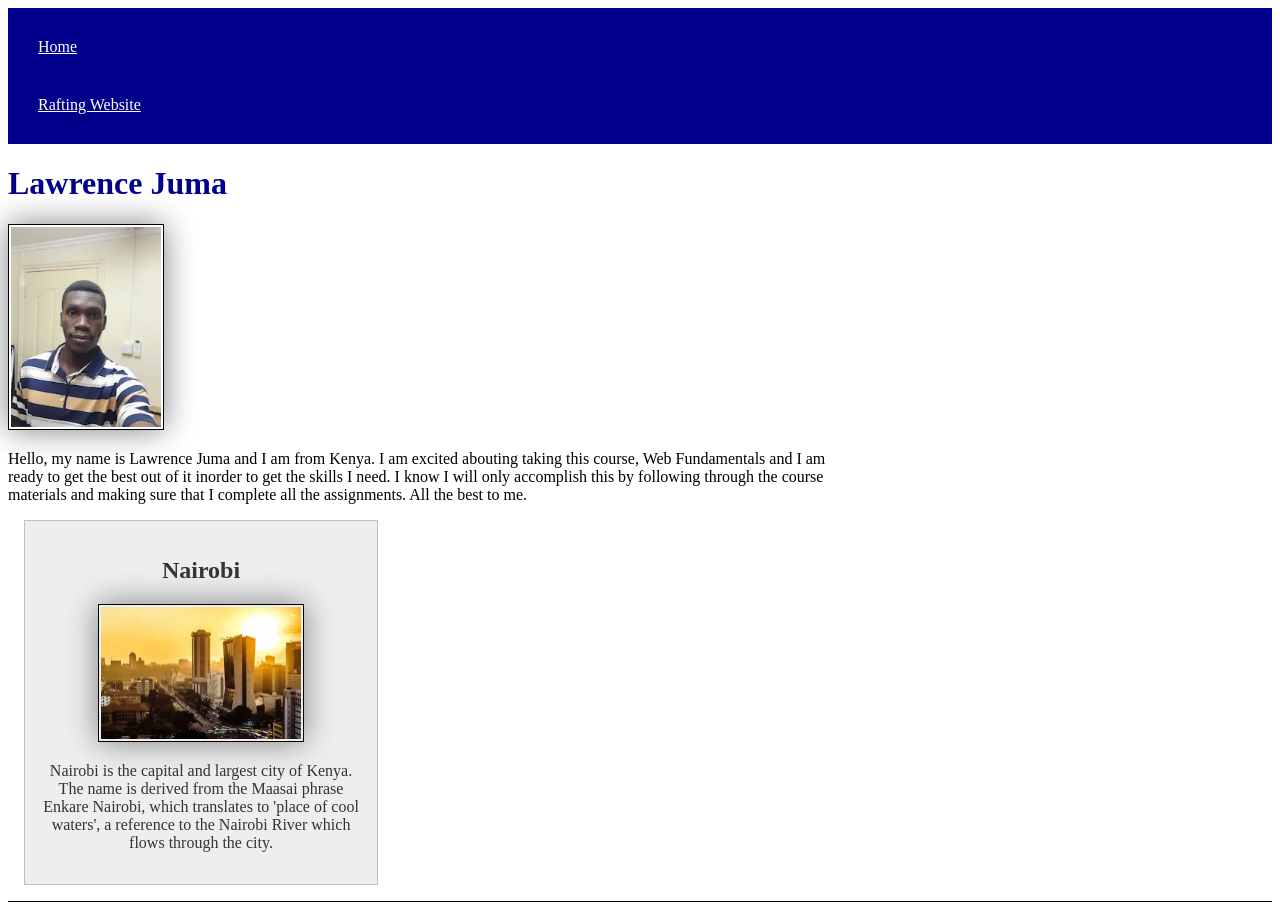
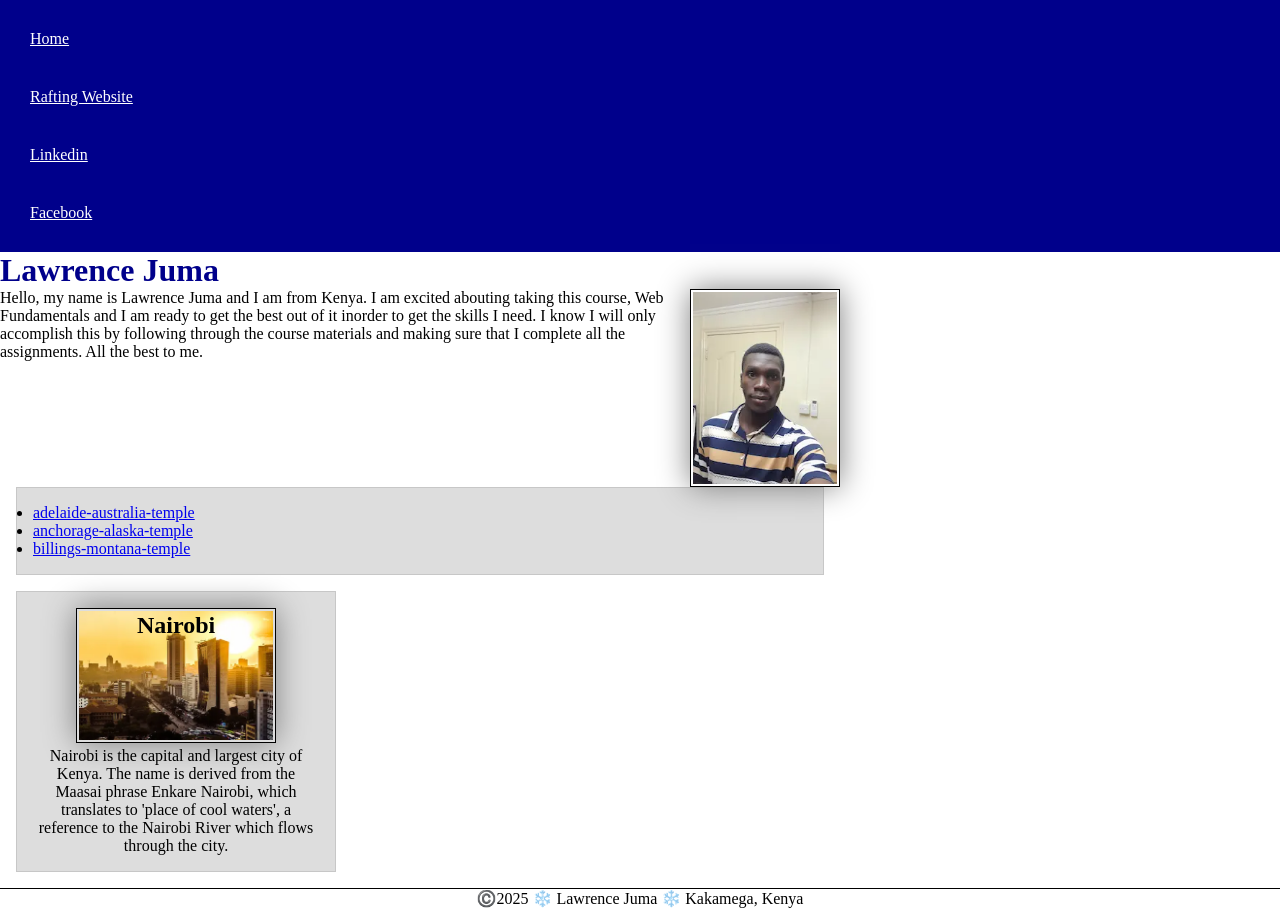
Before and after one commit to Ljay01/wdd130, a plain HTML site: page index.html in a window 1280 px wide. Shown: the top 911 px of the page. Drawn offline with Linux system fonts and the light colour scheme.

Commit message:
Rafting company about us page

```diff
--- a/index.html
+++ b/index.html
@@ -1,5 +1,6 @@
 <!DOCTYPE html>
 <html lang="en-US">
+
 <head>
     <meta charset="UTF-8">
     <meta name="viewport" content="width=device-width, initial-scale=1.0">
@@ -8,27 +9,49 @@
     <meta name="description" content="This is Lawrence Juma's WDD 120 home page">
     <meta name="author" content="Lawrence Juma">
 </head>
+
 <body>
     <header>
         <nav>
             <a href="#">Home</a>
             <a href="wwr/">Rafting Website</a>
+            <a href="https://linkedin.com."> Linkedin</a>
+            <a href="https://facebook.com.">Facebook</a>
         </nav>
     </header>
     <main>
         <h1>Lawrence Juma</h1>
         <img src="images/profile.webp" alt="Hello, my name is Lawrence Juma" width="200">
-        <p>Hello, my name is Lawrence Juma and I am from Kenya. I am excited abouting taking this course, Web Fundamentals and
-             I am ready to get the best out of it inorder to get the skills I need. I know I will only accomplish this by following
+        <p>Hello, my name is Lawrence Juma and I am from Kenya. I am excited abouting taking this course, Web
+            Fundamentals and
+            I am ready to get the best out of it inorder to get the skills I need. I know I will only accomplish this by
+            following
             through the course materials and making sure that I complete all the assignments. All the best to me.</p>
+
+        <ul class="box">
+            <li><a href="https://newsroom.churchofjesuschrist.org/article/adelaide-australia-temple"
+                    target="_blank">adelaide-australia-temple</a>
+            </li>
+            <li><a href="https://newsroom.churchofjesuschrist.org/article/anchorage-alaska-temple"
+                    target="_blank">anchorage-alaska-temple</a>
+            </li>
+            <li><a href="https://newsroom.churchofjesuschrist.org/article/billings-montana-temple"
+                    target="_blank">billings-montana-temple</a>
+            </li>
+        </ul>
     </main>
-    <aside>
+    <aside class="box">
         <h2>Nairobi</h2>
         <img src="images/Nairobi.webp" alt="Nairobi city">
-        <p>Nairobi is the capital and largest city of Kenya. The name is derived from the Maasai phrase Enkare Nairobi, which translates to 'place of cool waters', a reference to the Nairobi River which flows through the city.</p>
+        <p>Nairobi is the capital and largest city of Kenya. The name is derived from the Maasai phrase Enkare Nairobi,
+            which translates to 'place of cool waters', a reference to the Nairobi River which flows through the city.
+        </p>
     </aside>
     <footer>
         <p>©️2025 ❄️ Lawrence Juma ❄️ Kakamega, Kenya</p>
     </footer>
 </body>
+
+<!-- 22nd July 2025 -->
+
 </html>
--- a/styles/styles.css
+++ b/styles/styles.css
@@ -2,6 +2,12 @@
     --width: 150px;
     --text-align: center;
     --height: auto;
+}
+
+* {
+    margin: 0;
+    padding: 0;
+    box-sizing: border-box;
 }
 
 main {
@@ -37,12 +43,8 @@ p {
 
 aside {
     width: 20em;
-    margin: 1rem;
-    border: 1px solid rgb(0 0 0 / 0.2);
-    padding: 1rem;
-    background-color: #eee;
-    color: #333;
     text-align: var(--text-align);
+    position: relative;
 }
 
 aside img {
@@ -50,9 +52,16 @@ aside img {
     height: var(--height);
 }
 
+aside h2 {
+    position: absolute;
+    top: 20px;
+    left: 120px;
+}
+
 main img {
     width: var(--width);
     height: var(--height);
+    float: right;
 }
 
 footer {
@@ -60,3 +69,14 @@ footer {
     border-top: 1px solid #000;
     text-align: var(--text-align);
 }
+
+/* class selectors */
+
+.box {
+    margin: 1rem;
+    padding: 1rem;
+    border: 1px solid rgb(0 0 0 / 10%);
+    background-color: #ddd;
+    color: #000;
+    clear: both;
+}
--- /dev/null
+++ b/wwr/styles/rafting.css
@@ -0,0 +1,77 @@
+:root {
+    --primary-color: #0d3b67;
+    --secondary-color: #144552;
+    --accent1-color: #F4A261;
+    --accent2-color: #FFFFFF;
+    --heading-font: "Bebas Neue", sans-serif;
+    --body-font: "Open Sans", sans-serif;
+}
+
+* {
+    margin: 0;
+    padding: 0;
+    box-sizing: border-box;
+}
+
+body {
+    font-family: var(--body-font);
+}
+
+header,
+main,
+footer {
+    width: 840px;
+    margin: 0 auto;
+}
+
+h1,
+h2 {
+    font-family: var(--heading-font);
+    color: var(--primary-color);
+}
+
+nav,
+p,
+section,
+article {
+    margin: 16px;
+    padding: 8px;
+}
+
+.socialmedia a {
+    text-decoration: none;
+}
+
+.hero {
+    position: relative;
+}
+
+.hero img {
+    display: block;
+    width: 100%;
+    height: auto;
+}
+
+h1 {
+    position: absolute;
+    top: 20px;
+    width: 100%;
+    padding: 16px;
+    text-align: center;
+    opacity: 0.8;
+    background-color: var(--secondary-color);
+    color: #fff;
+}
+
+article {
+    position: absolute;
+    top: 90px;
+    background-color: var(--accent1-color);
+}
+
+.hero article img {
+    float: right;
+    width: 125px;
+    margin: 5px;
+    border: 1px solid black;
+}
```
Also changed, not shown: wwr/about.html (added, +68 -0 lines), wwr/images/Happy_client.webp (added), wwr/images/Logo.jpg (added), wwr/images/Rafting hero image.webp (added), wwr/images/Rafting_hero_image_2.webp (added), wwr/images/X.webp (added), wwr/images/adventure_1.webp (added), wwr/images/adventure_2.webp (added), wwr/images/adventure_3.webp (added), wwr/images/adventure_4.webp (added), wwr/images/adventure_5.webp (added), wwr/images/facebook.webp (added), wwr/images/instagram.webp (added).
